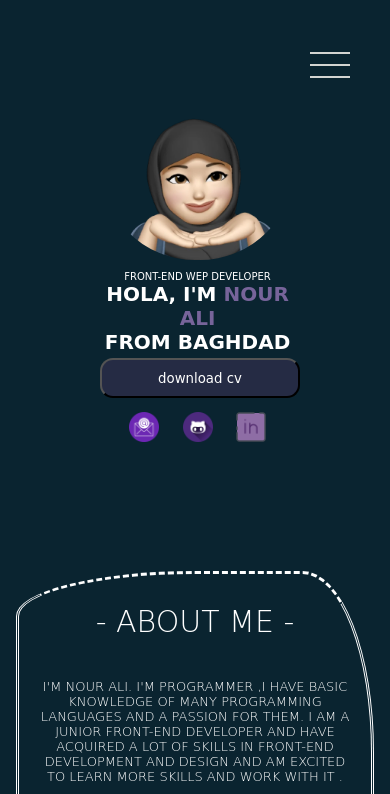
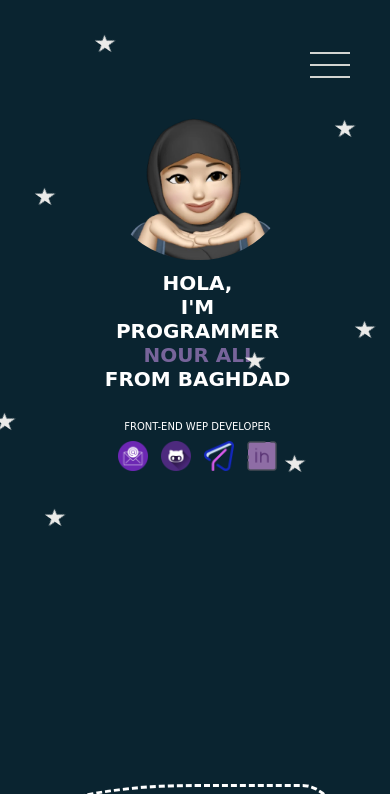
Before and after one commit to i7797/Nura-Portfolio, a plain HTML site: page index.html in a window 390 px wide. Both pictures are taken after a click on the button 350 px from the left and 59 px from the top of the page. Shown: the top 794 px of the page. Drawn offline with Linux system fonts and the light colour scheme.

Commit message:
edit done

```diff
--- a/index.html
+++ b/index.html
@@ -43,16 +43,19 @@
   <div id="section-logo">
     <img id="logo" class="logo" src="./img/sticker.webp" alt="">
     <div class="logo-text">
-      <p> Front-End Wep Developer</p>
-      <h1> Hola, I'm <span class="span">Nour Ali </span>
+
+      <h1> Hola,<br>
+         I'm   programmer <br>
+          <span class="span">Nour Ali </span>
         <br>from Baghdad
       </h1>
-      <button class="download">download cv</button>
+      <p> Front-End Wep Developer</p>
       <div class="social"></div>
       <a href="nooraliabdalhossen@gmail.com"><img class="social-icon" src="./img/icon/email (1).png"
           /></a>
       <a href="https://github.com/i7797"><img class="social-icon" src="./img/icon/github.png" /></a>
-      <a href="#"><img class="social-icon" src="./img/icon/linkedin (1).png" /></a>
+      <a href="https://t.me/Ni7797"><img class="social-icon" src="./img/icon/telegram.png" /></a>
+      <a href="https://www.linkedin.com/in/noor-ali-95b33b266/"><img class="social-icon" src="./img/icon/linkedin (1).png" /></a>
 
     </div>
 
@@ -161,7 +164,7 @@
       <article>
         <h2>Company</h2>
         <img  width="100%" height="300px" src="./img/project/compony.jpg" alt="ads-image">
-        <p>Building a landing  page with responsive display.</p>
+        <p>Building a  responsive landing  page .</p>
         <a href="https://github.com/i7797/compony" > <img src="./img/icon/logo.png" style="margin-top: 30px; " width="20px"/></a>
       </article>
       <article>
@@ -234,7 +237,7 @@
 
           <textarea placeholder="Message:" class="input" id="message" name="message" rows="4" required></textarea>
 
-          <button type="submit" class="submit-button">Submit</button>
+          <button type="submit" class="submit-button"> Send</button>
         </form>
       </div>
 </div>
--- a/style.css
+++ b/style.css
@@ -83,8 +83,8 @@ body{
     right: -10em;
 }
 #div14{
-    top:1em ;
-    right:50em;
+    top:-11em ;
+    right:60em;
 }
 
 #div15 {
@@ -289,26 +289,24 @@ width: 100%;
     margin-left: 30px;
     padding-bottom: 20px;
 }
+.logo-text p{
+    margin-top: 30px;
+
+}
 
 .social{
     background-color: #fff;
-margin-top: 15%;
+
 margin-bottom: 2%;
     }
 
     .social-icon{
 
      margin: 10px;
-     width: 50px;
-     height: 50px;
-    }
-    .download{
-        margin-top: 10%;
-        width:300px ;
-        height:50px ;
-       border-radius: 13px;
-       background-color:rgba(64, 51, 89, 0.5);
-    }
+     width: 60px;
+     height: 60px;
+    }
+
 
 /*about*/
 #about{
@@ -418,7 +416,7 @@ font-size: 14px;
 
 }
 .bar{
-    background: #2c2727;
+    background: #ffffff;
     display: block;
     height: 20px;
     border: 1px solid rgba(0,0,0,0.3);
@@ -428,12 +426,12 @@ font-size: 14px;
     transition: all 0.3s cubic-bezier(.25,.8,.25,1);
 }
 .bar:hover{
-    box-shadow: 0 14px 28px rgba(0, 0, 0, 25) , 0 10px 10px rgba(0, 0, 0, 22);
+    box-shadow: 0 14px 28px rgba(255, 255, 255, 0.092) , 0 10px 10px rgba(255, 255, 255, 0.092) ;
 }
 .bar span{
     height: 20px;
     float: left;
-    background: linear-gradient(135deg,rgb(43, 13, 106) 0%,rgb(208, 194, 65) 100%);
+    background: linear-gradient(135deg,rgb(4, 9, 81) 0%,rgb(208, 194, 65) 100%);
 }
 .html{
     width: 90%;
@@ -562,6 +560,7 @@ font-size: 14px;
      width: 300px;
      padding: 4px ;
      border-radius: 14px;
+     box-shadow: 12px 12px 2px 1px rgba(255, 255, 255,0.1);
      transition:  transform 0.5s ease , background-color 0.4s  ease;
      gap:10px;
  }
@@ -677,9 +676,80 @@ font-size: 14px;
 
 @media only screen and (max-width: 1280px){
 
-    .five-pointed-star{
+    #div1 {
+        top: -2em;
+        left: -44em;
+    }
+
+    #div2 {
         display: none;
     }
+
+    #div3{
+        top:55em;
+        left:-70em;
+    }
+
+    #div4 {
+        display: none;
+    }
+
+    #div5{
+        top:55em;
+        left:-30em;
+    }
+
+
+    #div7 {
+        top: 0em;
+        right: 80em;
+    }
+
+    #div8{
+        top:85%;
+        left:20%;
+    }
+
+    #div8 {
+        top: 5em;
+        left: -20em;
+    }
+
+    #div9 {
+       display: none;
+    }
+
+    #div10 {
+        display: none;
+    }
+    #div19 {
+        top: 40em;
+        left: -20em ;
+    }
+
+
+    #div12 {
+        top:-20em;
+        right: 100em;
+    }
+    #div13 {
+        display: none;
+    }
+    #div14{
+        top:1em ;
+        right:50em;
+    }
+
+    #div15 {
+        top: -15em;
+       right: 30em;
+    }
+
+    #div16 {
+        top: 30em;
+        right: 60em;
+    }
+
 
     .burger-menue{
         display: block;
@@ -776,13 +846,7 @@ font-size: 14px;
 
 
 
-    .download{
-        margin-top: 10%;
-        width:300px ;
-        height:50px ;
-       border-radius: 13px;
-       background-color:rgba(64, 51, 89, 0.5);
-    }
+
 
 
 
@@ -932,6 +996,79 @@ font-size: 14px;
 
 @media only screen and (max-width: 1024px){
 
+    #div1 {
+        top: -2em;
+        left: -44em;
+    }
+
+    #div2 {
+        display: none;
+    }
+
+    #div3{
+        top:55em;
+        left:-70em;
+    }
+
+    #div4 {
+        display: none;
+    }
+
+    #div5{
+        top:55em;
+        left:-30em;
+    }
+
+
+    #div7 {
+        top: 0em;
+        right: 80em;
+    }
+
+    #div8{
+        top:85%;
+        left:20%;
+    }
+
+    #div8 {
+        top: 5em;
+        left: -20em;
+    }
+
+    #div9 {
+       display: none;
+    }
+
+    #div10 {
+        display: none;
+    }
+    #div19 {
+        top: 40em;
+        left: -20em ;
+    }
+
+
+    #div12 {
+        top:-20em;
+        right: 100em;
+    }
+    #div13 {
+        display: none;
+    }
+    #div14{
+        top:1em ;
+        right:50em;
+    }
+
+    #div15 {
+        top: -15em;
+       right: 30em;
+    }
+
+    #div16 {
+        top: 30em;
+        right: 60em;
+    }
 
 
     .burger-menue{
@@ -981,7 +1118,7 @@ font-size: 14px;
 
 
 .card{
-  background-color:rgba(64, 51, 89, 0.5);
+    background: #191A2D;
    width: 350px;
    padding: 4px ;
    border-radius: 14px;
@@ -1026,13 +1163,7 @@ font-size: 14px;
 
 
 
-    .download{
-        margin-top: 2%;
-        width:300px ;
-        height:70px ;
-       border-radius: 13px;
-       background-color:rgba(64, 51, 89, 0.5);
-    }
+
 
 
 
@@ -1183,11 +1314,84 @@ font-size: 14px;
 
   @media only screen and (max-width: 700px) {
 
-
+    #div1 {
+        top: -45em;
+        left: -9em;
+    }
+
+    #div2 {
+        display: none;
+    }
+
+    #div3{
+        top: -15em;
+        left: 6em;
+    }
+
+    #div4 {
+         top: -45em;
+        left: -9em;
+    }
+
+    #div5{
+        top: -1em;
+        left: -14em;
+    }
+
+
+    #div7 {
+        top: -14em;
+        right: 19em;
+    }
+
+    #div8{
+        top:-26em;
+        right: 18em;
+    }
+
+    #div8 {
+        top: -45em;
+        left: 15em;
+    }
+
+    #div9 {
+       display: none;
+    }
+
+    #div10 {
+        display: none;
+    }
+    #div9 {
+        top: 40em;
+        left: -20em ;
+    }
+
+
+    #div12 {
+        top:-20em;
+        right: 100em;
+    }
+    #div13 {
+        display: none;
+    }
+    #div14{
+        top: -30em;
+        left: 17em;
+    }
+
+    #div15 {
+        top: -45em;
+        left: -15em;
+    }
+
+    #div16 {
+        top:-20em;
+        right: -10em;
+    }
 
     .social-icon{
 
-        margin: 10px;
+        margin: 5px;
         width: 30px;
         height: 30px;
        }
@@ -1245,7 +1449,7 @@ font-size: 14px;
 
 
  .card{
-    background-color:rgba(64, 51, 89, 0.5);
+    background: #191A2D;
      width: 350px;
      padding: 4px ;
      border-radius: 14px;
@@ -1286,10 +1490,7 @@ font-size: 14px;
       text-align: center;
       font-size: 10px;
   }
-    .download{
-        width:200px ;
-        height:40px ;
-    }
+
     .social{
         margin-top: 0;
     }
@@ -1336,7 +1537,7 @@ font-size: 14px;
 .skill{
     margin-left: auto;
     margin-right: auto;
-    width:  21rem;
+    width:  19rem;
     border-radius: 13px;
     border-style: dashed double none;
     margin-bottom: 60px;
```
Also changed, not shown: img/icon/telegram.png (added).
